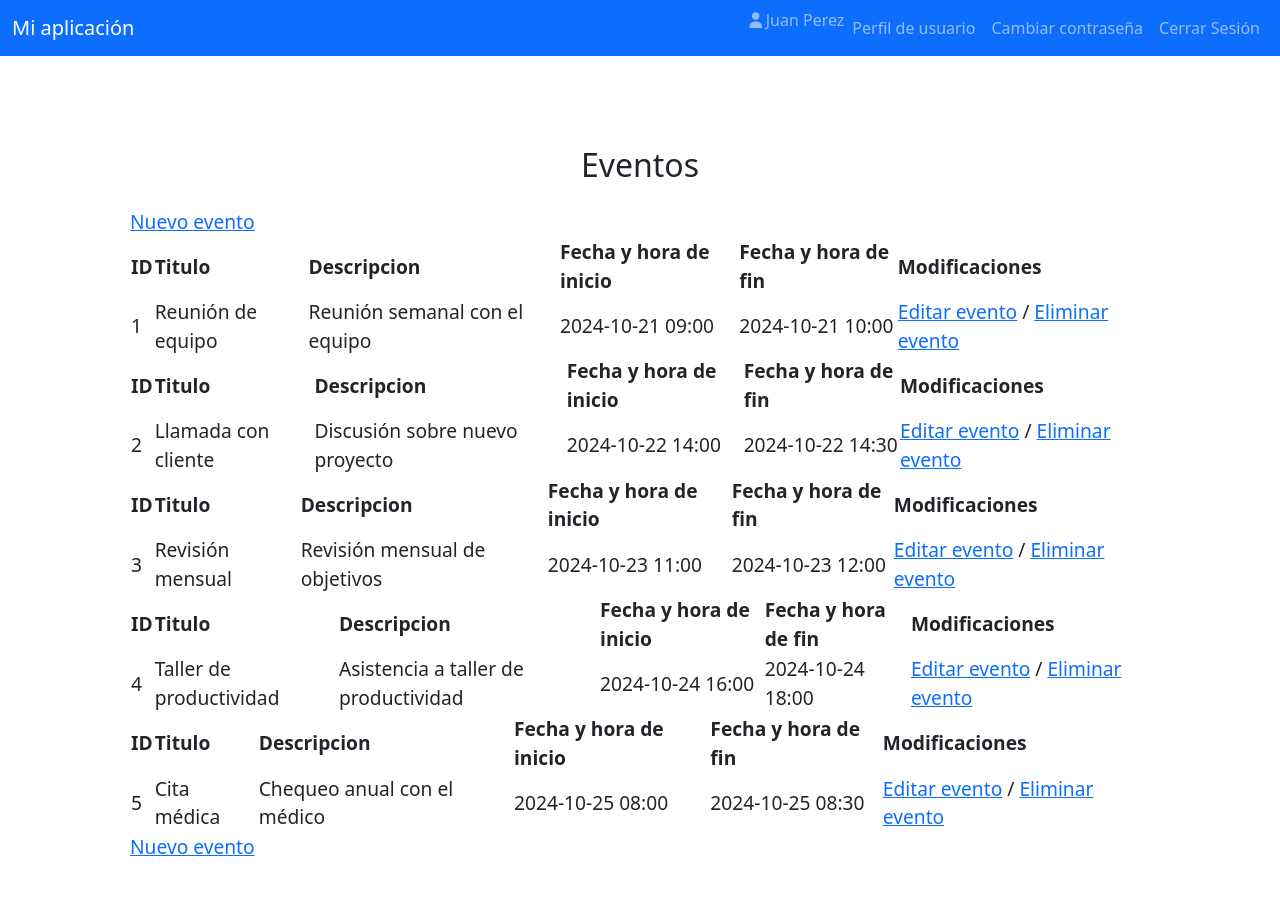
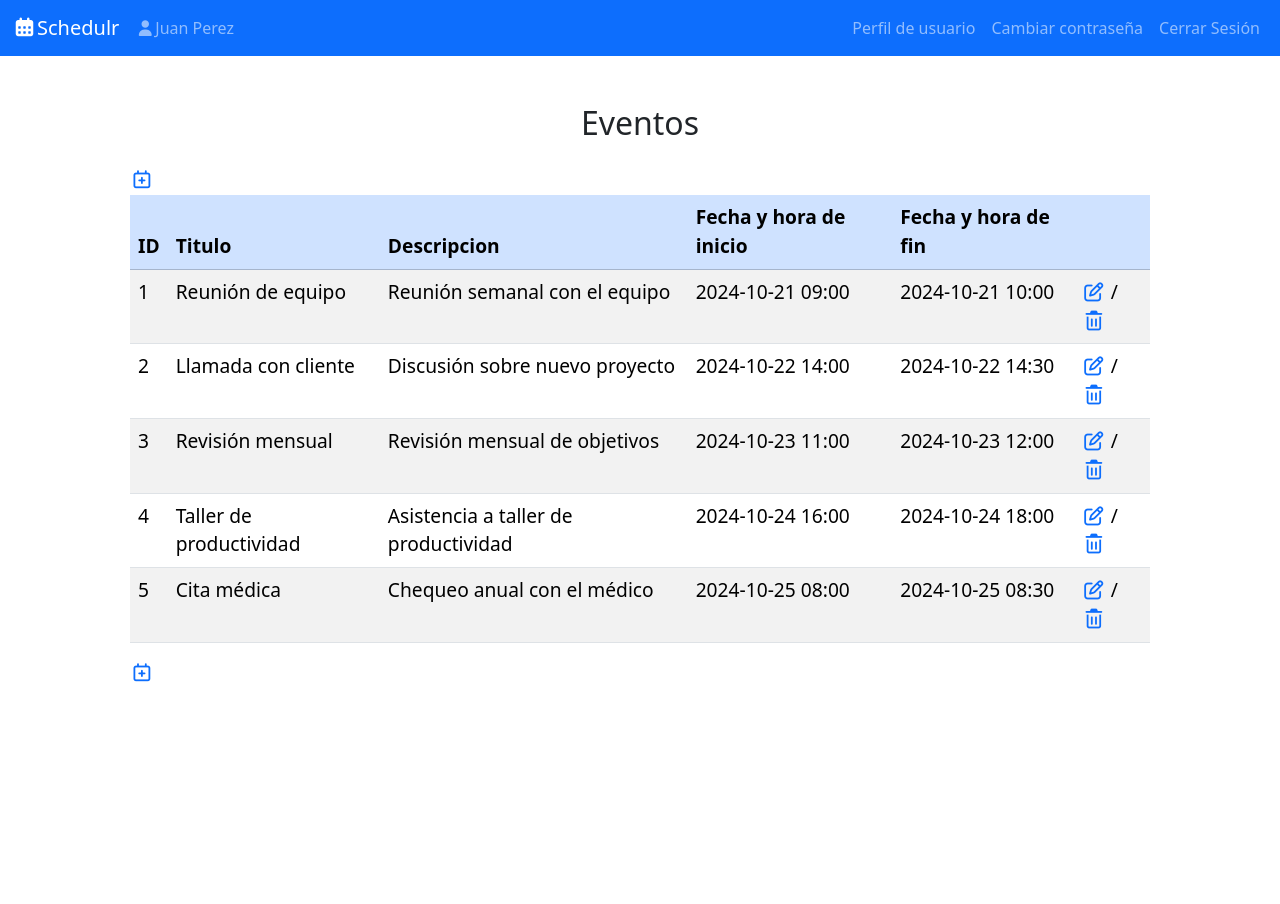
Before and after one commit to Jesusdr32/ProyectoDWES, a PHP site: page /events.php in a window 1280 px wide. After the commit the page ends 682 px from the top, so only its background shows below. Run offline with PHP 8.4, Linux system fonts and the light colour scheme; the visitor is signed in with stand-in values (Sample User, id 1); data comes from the database, SQL or seed files in the repository; some libraries are stand-ins or nearby versions.

Commit message:
modificación de la página events.php y progreso inicial de edit-event.php

```diff
--- a/aplicacion/cabecera.php
+++ b/aplicacion/cabecera.php
@@ -47,12 +47,10 @@ if (isset($_SESSION['user_id'])) {
 <body>
     <nav class="navbar navbar-expand-lg navbar-dark bg-primary">
         <div class="container-fluid">
-            <a class="navbar-brand" href="#">Mi aplicación</a>
-            <ul class="navbar-nav ms-auto mb-2 mb-lg-0">
-                <?php if ($name): ?>
-                    <li class="nav-item">
-                        <span class="navbar-text"><i class="fa-solid fa-user"></i><?= $name . ' ' . $last_name ?></span>
-                    </li>
+            <span class="navbar-brand"><i class="fa-solid fa-calendar-days"></i>Schedulr</span>
+            <?php if ($name): ?>
+                <span class="navbar-text"><i class="fa-solid fa-user"></i><?= $name . ' ' . $last_name ?></span>
+                <ul class="navbar-nav ms-auto mb-2 mb-lg-0">
                     <li class="nav-item">
                         <a class="nav-link" href="<?= $user_profile ?>">Perfil de usuario</a>
                     </li>
@@ -67,7 +65,7 @@ if (isset($_SESSION['user_id'])) {
                         <span class="navbar-brand">Usuario no identificado</span>
                     </li>
                 <?php endif; ?>
-            </ul>
+                </ul>
         </div>
     </nav>
 </body>
--- a/aplicacion/events.php
+++ b/aplicacion/events.php
@@ -41,39 +41,40 @@ if (empty($dataAccess->getEventsByUserId($_SESSION['user_id']))) {
 </head>
 
 <body>
-    <div class="container d-flex mt-5 justify-content-center align-items-center vh-100 p-5" style="font-size: 1.2rem;">
+    <div class="container d-flex justify-content-center align-items-center p-5" style="font-size: 1.2rem;">
         <div>
             <h2 class="mb-4 text-center">Eventos</h2>
             <div class="container">
-                <a href="../aplicacion/new-event.php">Nuevo evento</a>
+                <a href="../aplicacion/new-event.php"><i class="fa-regular fa-calendar-plus"></i><span class="visually-hidden">Nuevo evento</span></a>
                 <?php if ($hayEventos): ?>
-                    <?php foreach ($eventos as $evento): ?>
-                        <table>
-                            <thead>
-                                <tr>
-                                    <th>ID</th>
-                                    <th>Titulo</th>
-                                    <th>Descripcion</th>
-                                    <th>Fecha y hora de inicio</th>
-                                    <th>Fecha y hora de fin</th>
-                                    <th>Modificaciones</th>
-                                </tr>
-                            </thead>
+                    <table class="table table-striped">
+                        <thead>
+                            <tr class="table-primary">
+                                <th scope="col">ID</th>
+                                <th scope="col">Titulo</th>
+                                <th scope="col">Descripcion</th>
+                                <th scope="col">Fecha y hora de inicio</th>
+                                <th scope="col">Fecha y hora de fin</th>
+                                <th scope="col"></th>
+                            </tr>
+                        </thead>
+                        <?php foreach ($eventos as $evento): ?>
                             <tr>
                                 <td><?= $evento->getId() ?></td>
                                 <td><?= $evento->getTitle() ?></td>
                                 <td><?= $evento->getDescription() ?></td>
                                 <td><?= $evento->getStartDate() ?></td>
                                 <td><?= $evento->getEndDate() ?></td>
-                                <td><a href="../aplicacion/edit-event.php">Editar evento</a> / <a href="../aplicacion/delete-event.php">Eliminar evento</a></td>
+                                <td><a href="../aplicacion/edit-event.php?id=<?= $evento->getId() ?>"><i class="fa-regular fa-pen-to-square"></i><span class="visually-hidden">Editar evento</span></a> / <a href="../aplicacion/delete-event.php?id=<?= $evento->getId() ?>"><i class="fa-regular fa-trash-can"></i><span class="visually-hidden">Eliminar evento</span></a></td>
                             </tr>
-
-                        </table>
-                    <?php endforeach ?>
+                        <?php endforeach ?>
+                    </table>
+                    <a href="../aplicacion/new-event.php"><i class="fa-regular fa-calendar-plus"></i><span class="visually-hidden">Nuevo evento</span></a>
                 <?php else : ?>
-                    <p>No hay eventos</p>
+                    <div class="alert alert-warning">
+                        <p>No hay eventos</p>
+                    </div>
                 <?php endif ?>
-                <a href="../aplicacion/new-event.php">Nuevo evento</a>
             </div>
         </div>
     </div>
--- a/aplicacion/index.php
+++ b/aplicacion/index.php
@@ -82,7 +82,7 @@ if ($_SERVER['REQUEST_METHOD'] === 'POST') {
 </head>
 
 <body>
-    <div class="container d-flex mt-5 justify-content-center align-items-center vh-100 p-5" style="font-size: 1.2rem;">
+    <div class="container d-flex justify-content-center align-items-center vh-100 p-5" style="font-size: 1.2rem;">
         <div>
             <h2 class="mb-4 text-center">Iniciar sesión</h2>
 
```
Also changed, not shown: aplicacion/edit-event.php (+5 -3 lines).
